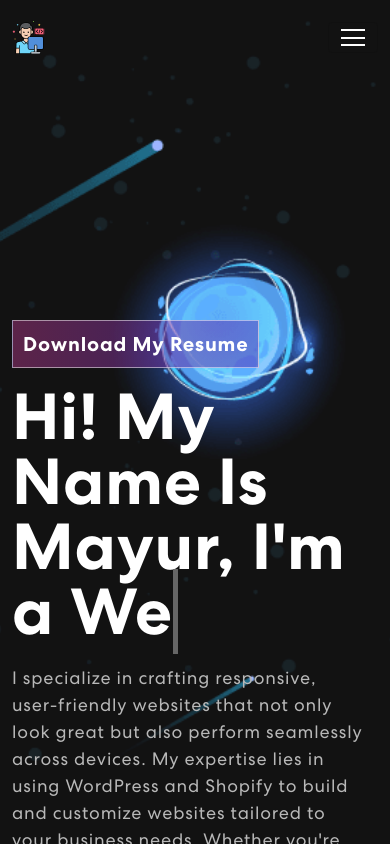
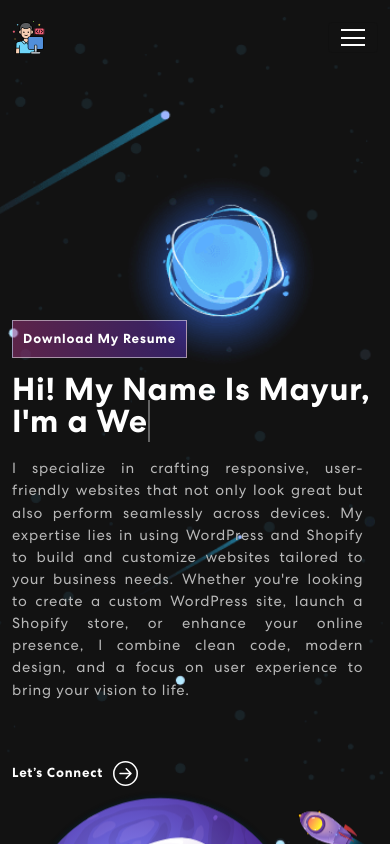
Before and after one commit to mayur-dhavan/mayur-portfolio, a React (Create React App) app: page / in a window 390 px wide. Shown: the top 844 px of the page. Built offline with nearby package versions, Linux system fonts and the light colour scheme; no server answers.

Commit message:
Text responsiveness

```diff
--- a/src/App.css
+++ b/src/App.css
@@ -412,6 +412,7 @@ span.navbar-text {
   display: block;
 }
 .banner p {
+  text-align: justify;
   color: #B8B8B8;
   font-size: 18px;
   letter-spacing: 0.8px;
@@ -454,6 +455,21 @@ span.navbar-text {
   border-right: 0.08em solid #666;
 }
 
+@media (max-width: 768px) {
+  .banner h1 {
+    font-size: calc(1.5rem + 2vw); /* Adjust font size for smaller screens */
+  }
+
+  .banner p {
+    font-size: calc(0.8rem + 0.5vw); /* Adjust font size for smaller screens */
+  }
+
+  .banner .tagline,
+  .banner button {
+    font-size: calc(0.7rem + 0.5vw); /* Adjust font size for smaller screens */
+  }
+}
+
 /************ Skills Css ************/
 .skill {
   padding: 0 0 50px 0;
@@ -471,6 +487,7 @@ span.navbar-text {
 	font-weight: 700;
 }
 .skill p {
+  text-align: justify;
     color: #B8B8B8;
     font-size: 18px;
     letter-spacing: 0.8px;
--- a/src/components/Skills.js
+++ b/src/components/Skills.js
@@ -35,7 +35,7 @@ export const Skills = () => {
           <div className="col-12">
             <div className="skill-bx wow zoomIn">
               <h2>Top Highlights</h2>
-                        <p>Lorem Ipsum is simply dummy text of the printing and typesetting industry.<br></br> Lorem Ipsum has been the industry's standard dummy text.</p>
+              <p>Explore the key areas where I excel and have made significant contributions. From developing dynamic web applications to designing stunning user interfaces, here are the highlights of my technical skill set.</p>
               <Carousel responsive={responsive} infinite={true} className="owl-carousel owl-theme skill-slider">
                 <div className="item">
                   <img src={meter1} alt="Web Develpement" />
```
Lines whose indentation alone changed are shown as unchanged.
